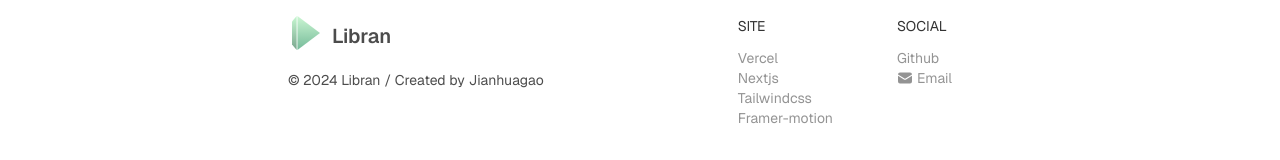
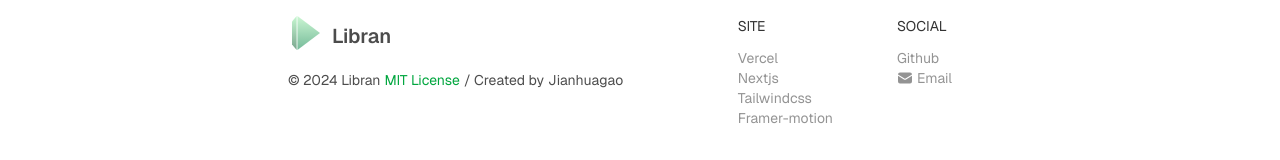
Before and after one commit to jianhuagao/Libran, a Next.js app: page / in a window 1280 px wide. Shown: the part 592-752 px from the top of the page. Built offline with nearby package versions, Linux system fonts and the light colour scheme.

Commit message:
💄 更新logo.svg，调整路径和渐变颜色；更新Footer组件样式，优化链接；重构LogoBlock组件样式；添加全局样式和主题样式文件

```diff
--- a/src/components/partials/Footer/page.tsx
+++ b/src/components/partials/Footer/page.tsx
@@ -12,9 +12,12 @@ export default memo(function Footer() {
           </div>
           <div className="mt-5 flex flex-wrap items-center">
             © 2024 Libran
-            {/* <a className="ml-1 text-purple-400 hover:underline" href="https://github.com/jianhuagao/Libran?tab=MIT-1-ov-file">
+            <a
+              className="text-primary ml-1 hover:underline"
+              href="https://github.com/jianhuagao/Libran?tab=MIT-1-ov-file#readme"
+            >
               MIT License
-            </a> */}
+            </a>
             <span className="mx-1">/ Created by</span>
             <a href="https://github.com/jianhuagao" target="_blank" className="transition-all hover:underline">
               Jianhuagao
--- a/src/components/ui/LogoBlock/index.tsx
+++ b/src/components/ui/LogoBlock/index.tsx
@@ -7,7 +7,7 @@ const hoverClass = 'hover:bg-white/40 hover:dark:bg-[#18181b]/40 rounded-lg curs
 export default function LogoBlock() {
   return (
     <Link href="/">
-      <div className={clsx('group flex items-center gap-2 p-3 text-lg font-semibold hover:text-purple-400', hoverClass)}>
+      <div className={clsx('group hover:text-primary/80 flex items-center gap-2 p-3 text-lg font-semibold', hoverClass)}>
         <Image
           src="/img/logo.svg"
           className="transition-all duration-700 group-hover:rotate-180"
--- a/src/styles/globals.css
+++ b/src/styles/globals.css
@@ -1,53 +1,14 @@
 @import "tailwindcss";
+@import "./theme.css";
+@import "./scrollbar.css";
 
-/* 加载排版插件，生成 prose 系列类 */
 @plugin "@tailwindcss/typography";
-/* 如果需要，加载其他官方插件 */
 @plugin "@tailwindcss/forms";
 
 /* 自定义 dark 变体，基于 .dark 类切换 */
 @custom-variant dark (&:where(.dark, .dark *));
 
 @layer base {
-  /* 🌐 Firefox 样式 */
-  /* html,
-  body,
-  * {
-    scrollbar-width: thin;
-    scrollbar-color: #b9b9b9c2 transparent;
-  } */
-
-  /* 🌐 WebKit 浏览器样式 */
-  ::-webkit-scrollbar {
-    width: 8px;
-    height: 8px;
-    background: transparent;
-  }
-
-  ::-webkit-scrollbar-thumb {
-    border-radius: 6px;
-    background-color: #b9b9b9c2;
-    background-clip: content-box;
-    border: 1px solid transparent;
-  }
-
-  ::-webkit-scrollbar-corner {
-    background: transparent; /* 解决右下角白色方块 */
-  }
-
-  .mini-scrollbar::-webkit-scrollbar {
-    width: 5px;
-    height: 5px;
-    background: transparent;
-  }
-
-  .mini-scrollbar::-webkit-scrollbar-thumb {
-    border-radius: 6px;
-    background-color: rgba(184, 184, 184, 0.5);
-    background-clip: content-box;
-    border: 1px solid transparent;
-  }
-
   body {
     @apply bg-white text-black transition-[background-color] dark:bg-[#09090b] dark:text-white;
   }
--- /dev/null
+++ b/src/styles/scrollbar.css
@@ -0,0 +1,40 @@
+@layer base {
+  /* 🌐 Firefox 样式 */
+  /* html,
+  body,
+  * {
+    scrollbar-width: thin;
+    scrollbar-color: #b9b9b9c2 transparent;
+  } */
+
+  /* 🌐 WebKit 浏览器样式 */
+  ::-webkit-scrollbar {
+    width: 8px;
+    height: 8px;
+    background: transparent;
+  }
+
+  ::-webkit-scrollbar-thumb {
+    border-radius: 6px;
+    background-color: #b9b9b9c2;
+    background-clip: content-box;
+    border: 1px solid transparent;
+  }
+
+  ::-webkit-scrollbar-corner {
+    background: transparent; /* 解决右下角白色方块 */
+  }
+
+  .mini-scrollbar::-webkit-scrollbar {
+    width: 5px;
+    height: 5px;
+    background: transparent;
+  }
+
+  .mini-scrollbar::-webkit-scrollbar-thumb {
+    border-radius: 6px;
+    background-color: rgba(184, 184, 184, 0.5);
+    background-clip: content-box;
+    border: 1px solid transparent;
+  }
+}
--- /dev/null
+++ b/src/styles/theme.css
@@ -0,0 +1,4 @@
+@theme inline {
+  --color-primary: var(--color-green-600);
+  --radius-primary: var(--radius-xl);
+}
```
Also changed, not shown: public/img/logo.svg.
